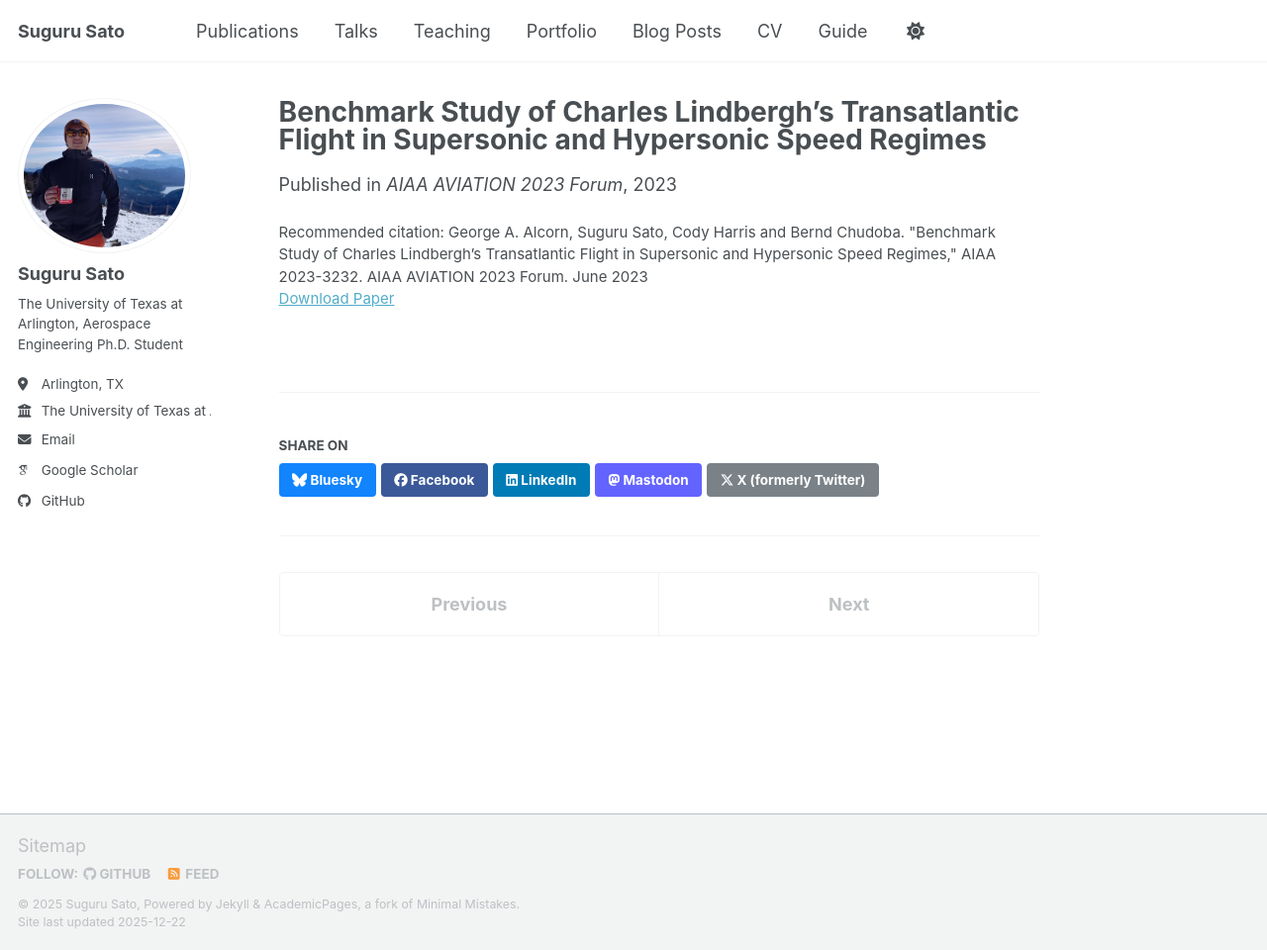
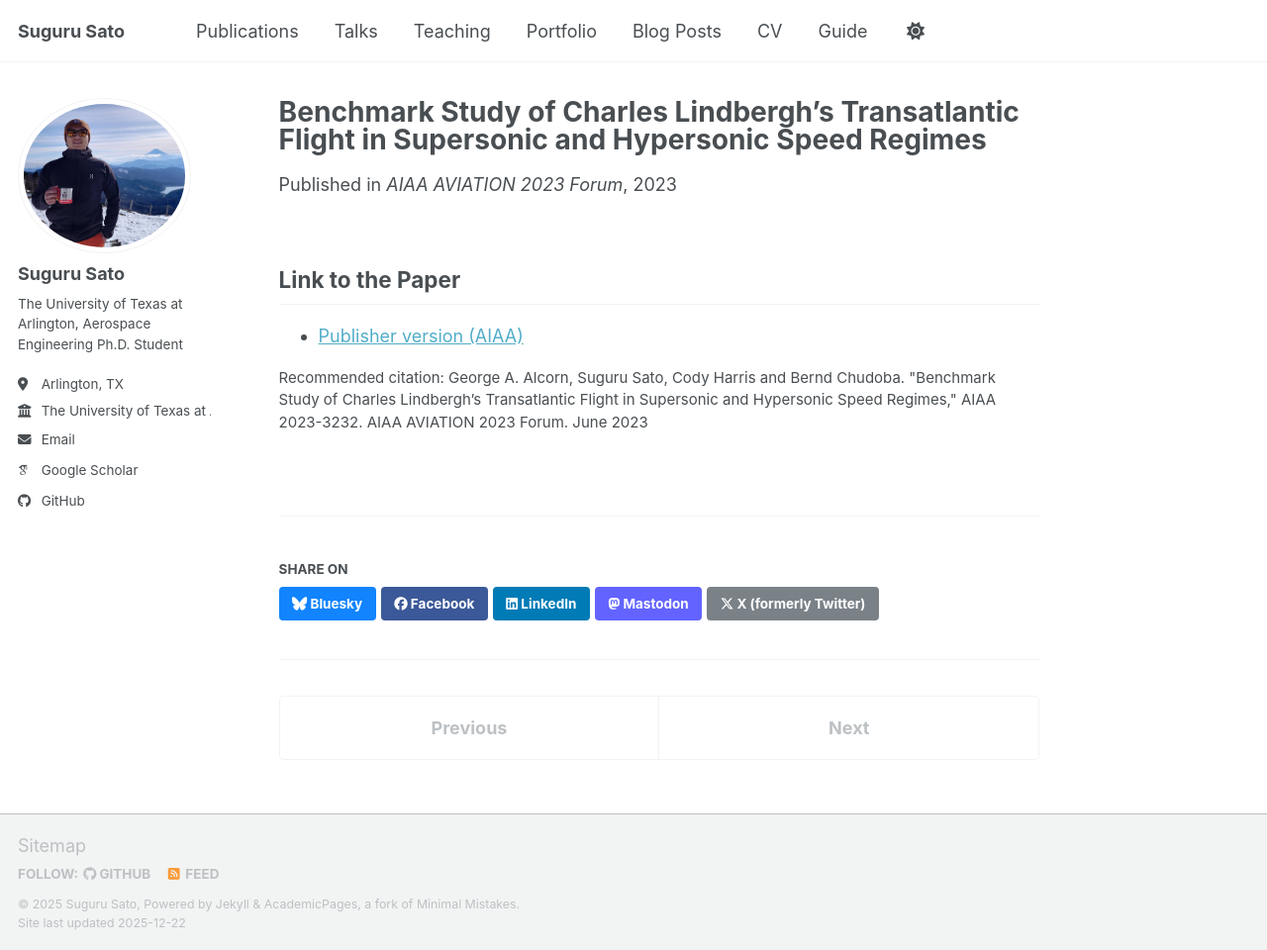
Before and after one commit to GitHub-Suguru/GitHub-Suguru.github.io, a Jekyll site: the page built from _publications/2023-06-08-AIAA2023-3232.md, in a window 1280 px wide and 960 px high. Shown: the whole window at 99% size. Built offline with Jekyll 4.4.1, drawn with Linux system fonts in a browser that asks for light colours; some web fonts are replaced; a script bundle is joined from its source files by our own code; library files that are not in the unit come from our copies.

Commit message:
Update 2023-06-08-AIAA2023-3232.md

```diff
--- a/_publications/2023-06-08-AIAA2023-3232.md
+++ b/_publications/2023-06-08-AIAA2023-3232.md
@@ -7,7 +7,10 @@ excerpt: 'Designs of supersonic and hypersonic tech demonstrators for transatlan
 date: 2023-06-08
 venue: 'AIAA AVIATION 2023 Forum'
 slidesurl:
-paperurl: 'https://arc.aiaa.org/doi/10.2514/6.2023-3232'
+paperurl:
 bibtexurl:
 citation: 'George A. Alcorn, Suguru Sato, Cody Harris and Bernd Chudoba. "Benchmark Study of Charles Lindbergh’s Transatlantic Flight in Supersonic and Hypersonic Speed Regimes," AIAA 2023-3232. AIAA AVIATION 2023 Forum. June 2023'
 ---
+
+## Link to the Paper
+- [Publisher version (AIAA)](https://arc.aiaa.org/doi/10.2514/6.2023-3232)
```
